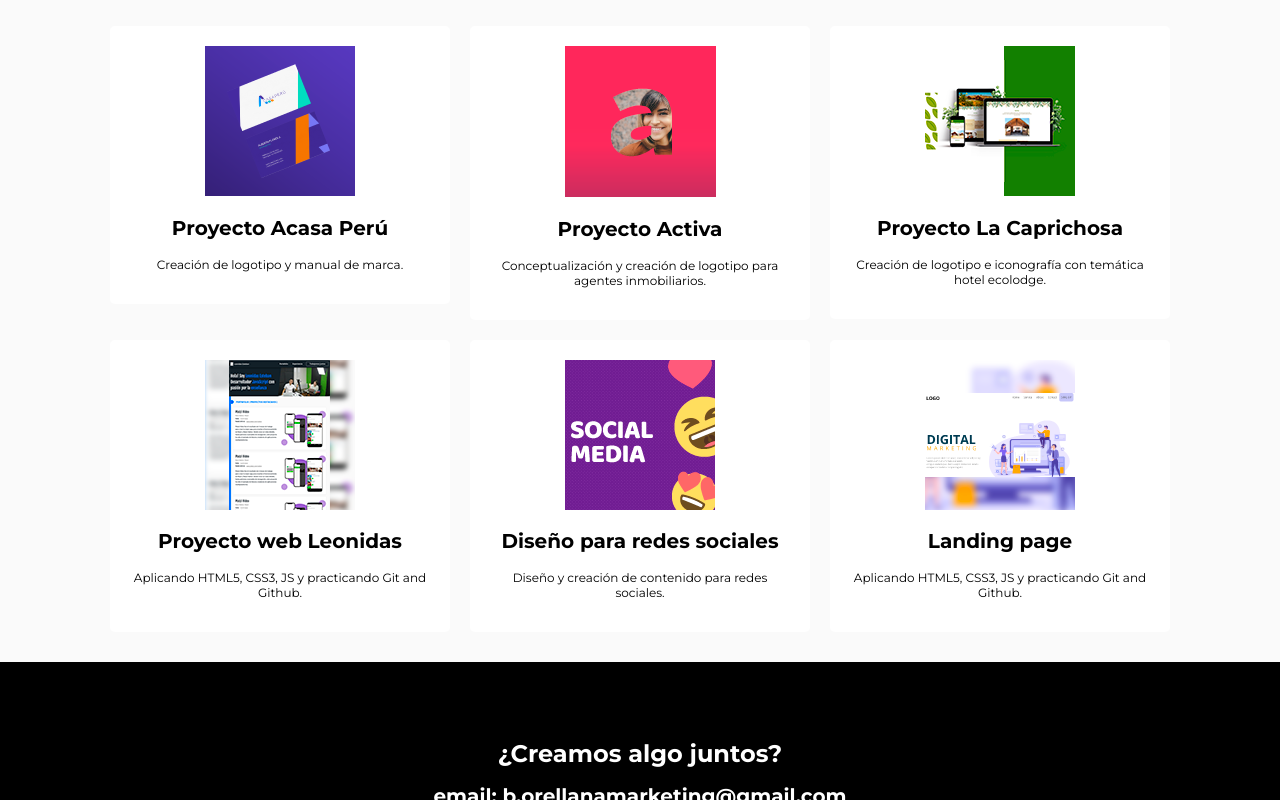
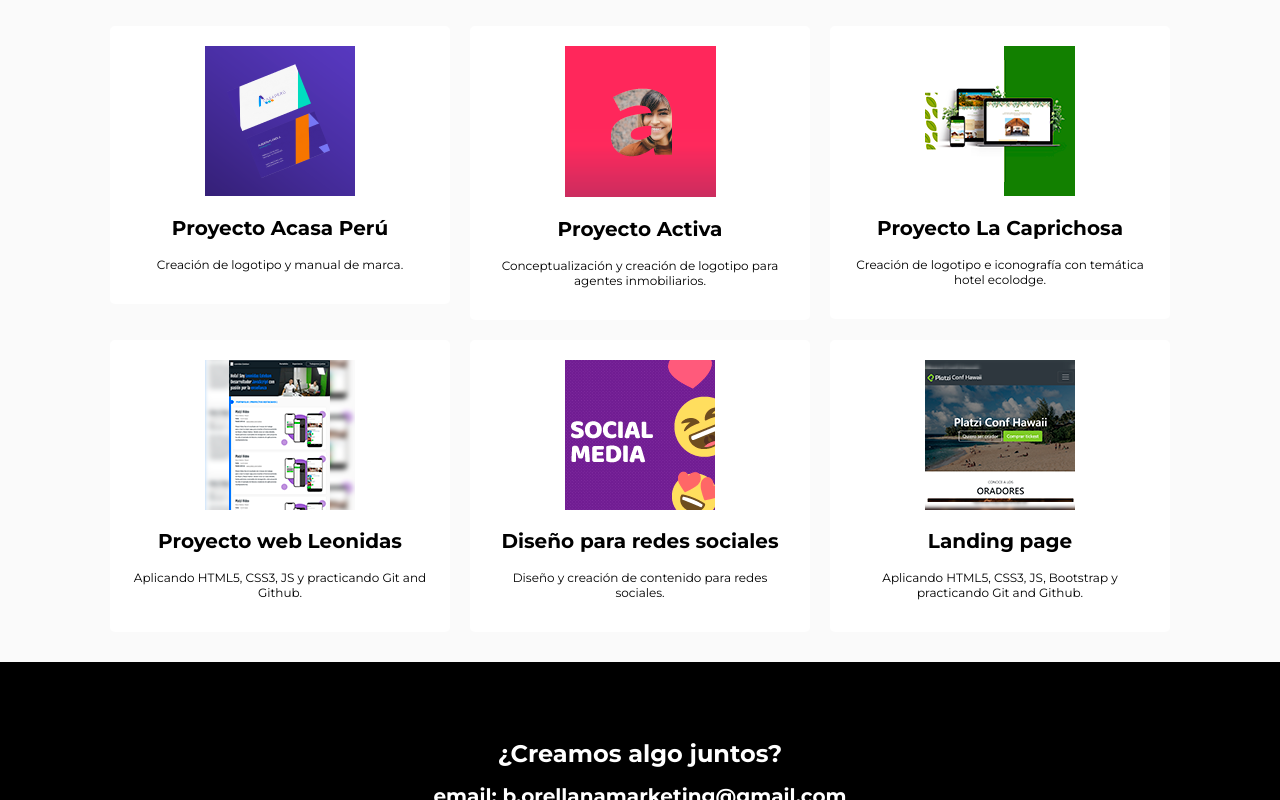
Before and after one commit to bryan-c-orellana/Mi-primera-web, a plain HTML site: page index.html in a window 1280 px wide. Shown: the part 1258-2058 px from the top of the page. Drawn offline with Linux system fonts and the light colour scheme; files whose address does not match are found by name.

Commit message:
agregando un nuevo proyecto landing page platzi

```diff
--- a/index.html
+++ b/index.html
@@ -53,7 +53,7 @@
      <h2>¡Hola!</h2>
      <p>
         Mi nombre es Bryan Condori Orellana, <strong> me gusta el diseño gráfico desde que era estudiante del cuarto año de secundaria.</strong>  Desde entonces comencé a realizar mis primeros artes en Paint. <br>
-        Termine mi carrera de diseño gráfico en el 2015. He trabajado con distintos emprendedores del rubro tecnológico, inmobiliario y legal. En todo este tiempo aprendí a crear identidad, contenido para redes sociales y publicidad de marca.
+        Terminé mi carrera de diseño gráfico en el 2015. He trabajado con distintos emprendedores del rubro tecnológico, inmobiliario y legal. En todo este tiempo aprendí a crear identidad, contenido para redes sociales y publicidad de marca.
         Poco tiempo después me fui enamorando del mundo web y el código, es por ello que a finales del 2018 decidí estudiar la carrera de <strong> Arquitectura Frontend.</strong> <br>
         Mis metas son poder convertirme en Arquitecto Frontend profesional y seguir aumentando mis conocimientos en <strong>diseño gráfico.</strong>
      </p>
@@ -112,9 +112,9 @@
       </div>
       <div class="portafolio">
         <div class="contenido">
-            <a href="https://bryan-c-orellana.github.io/Landing-Page/"><img src="img/landing.png" alt=""></a>
+            <a href="https://bryan-c-orellana.github.io/Lading-platzi-bootstrap1/"><img src="img/lading-platzi.png" alt=""></a>
             <h2>Landing page</h2>
-            <p>Aplicando HTML5, CSS3, JS y practicando Git and Github.</p>
+            <p>Aplicando HTML5, CSS3, JS, Bootstrap y practicando Git and Github.</p>
         </div>
       </div>
    </div>
```
Also changed, not shown: img/lading-platzi.png (added).
